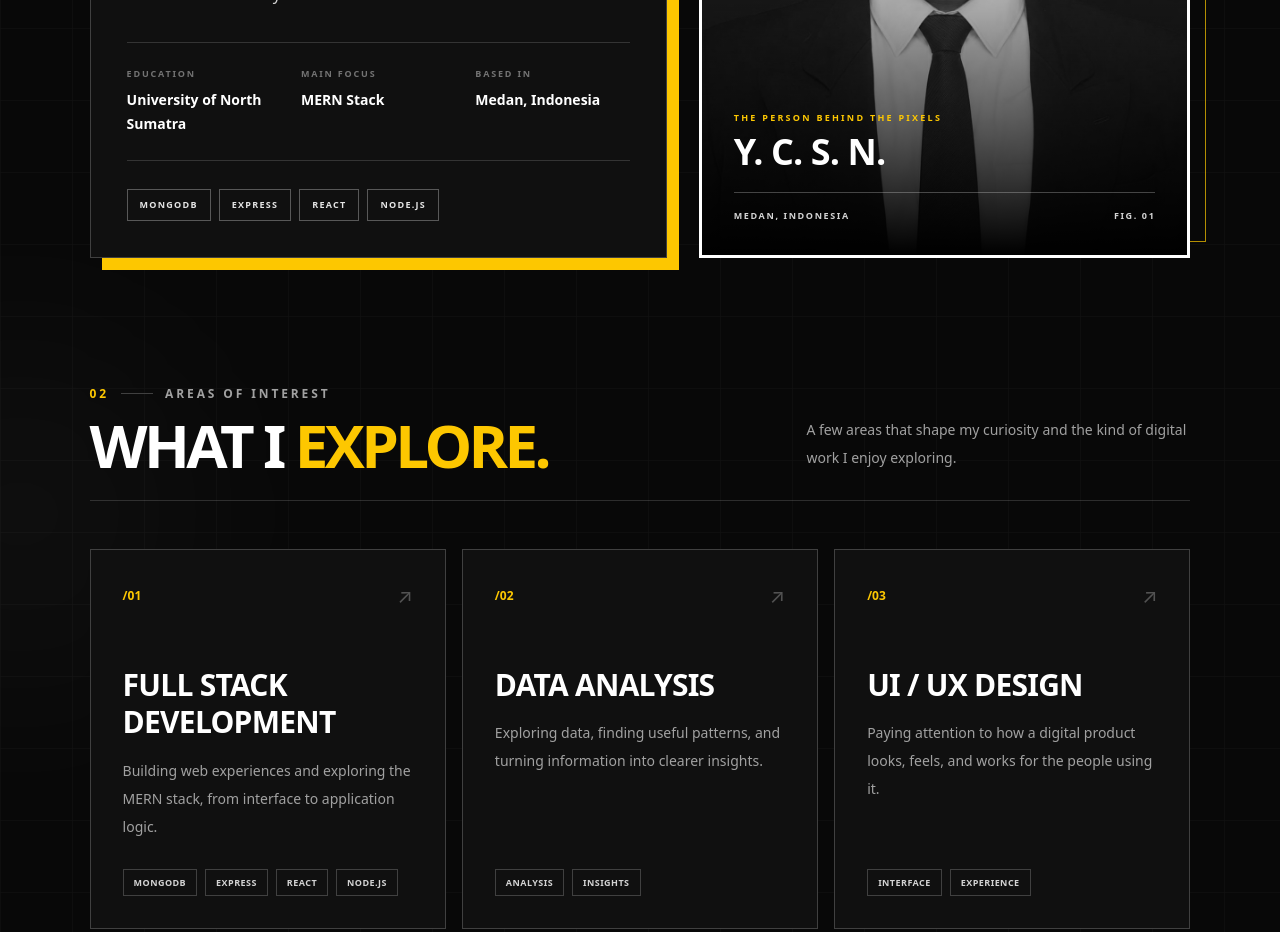
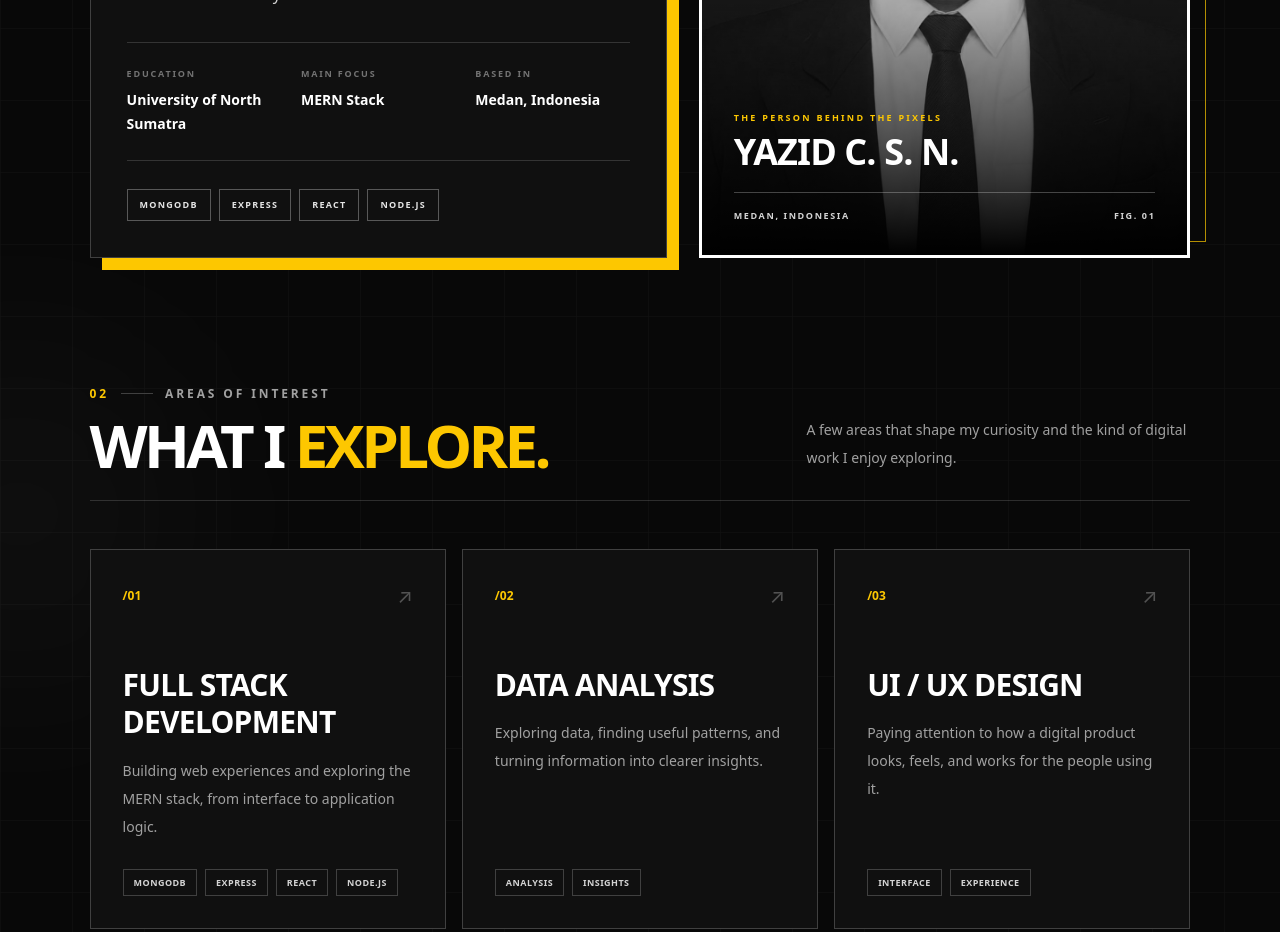
Before and after one commit to LilFloppa69/Neo-Portfolio, a React (Vite) app: page /identity in a window 1280 px wide. Shown: the part 980-1912 px from the top of the page. Built offline with nearby package versions, Linux system fonts and the light colour scheme.

Commit message:
reformed everything

```diff
--- a/src/Identity.jsx
+++ b/src/Identity.jsx
@@ -161,7 +161,7 @@ export default function Identity() {
               </p>
 
               <p className="mt-2 text-3xl font-black uppercase tracking-tight sm:text-4xl">
-                Y. C. S. N.
+                Yazid C. S. N.
               </p>
 
               <div className="mt-5 flex items-center justify-between border-t border-white/25 pt-4 text-[9px] font-bold uppercase tracking-[0.18em] text-neutral-300">
```
